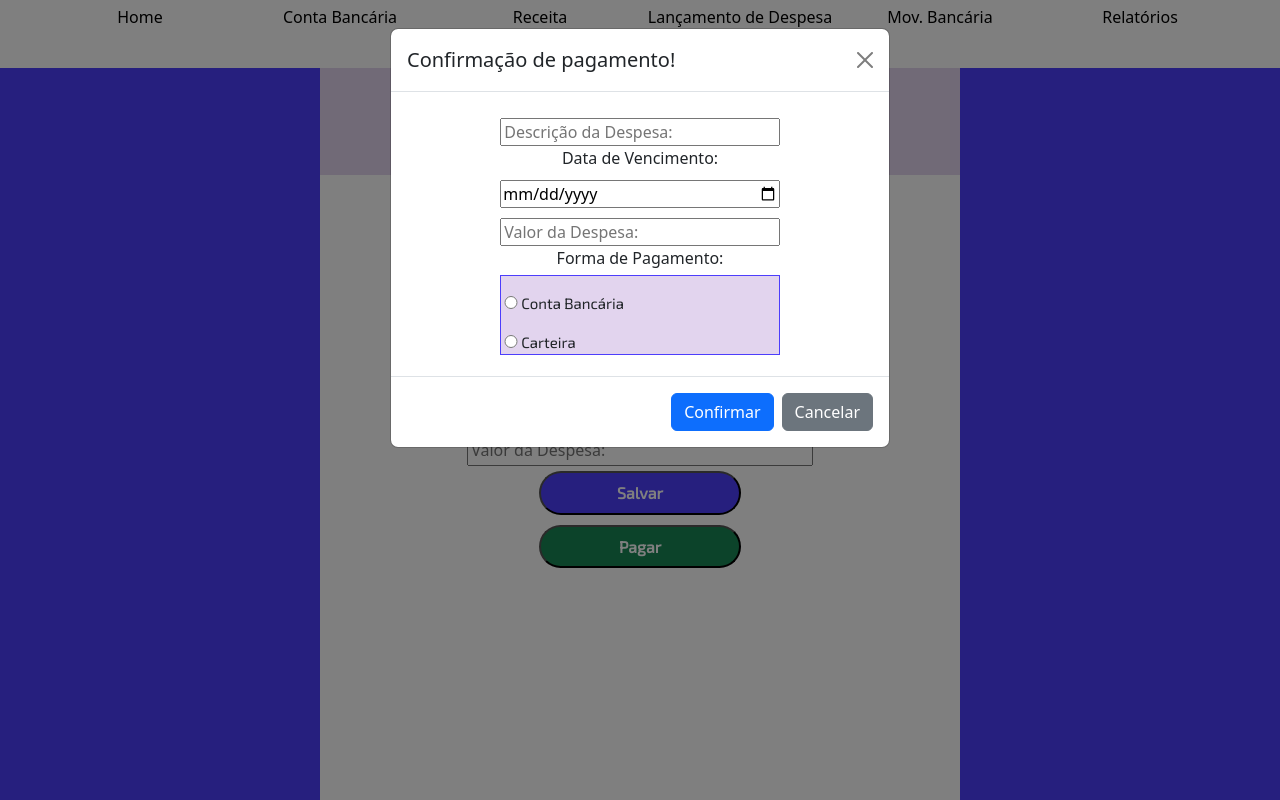
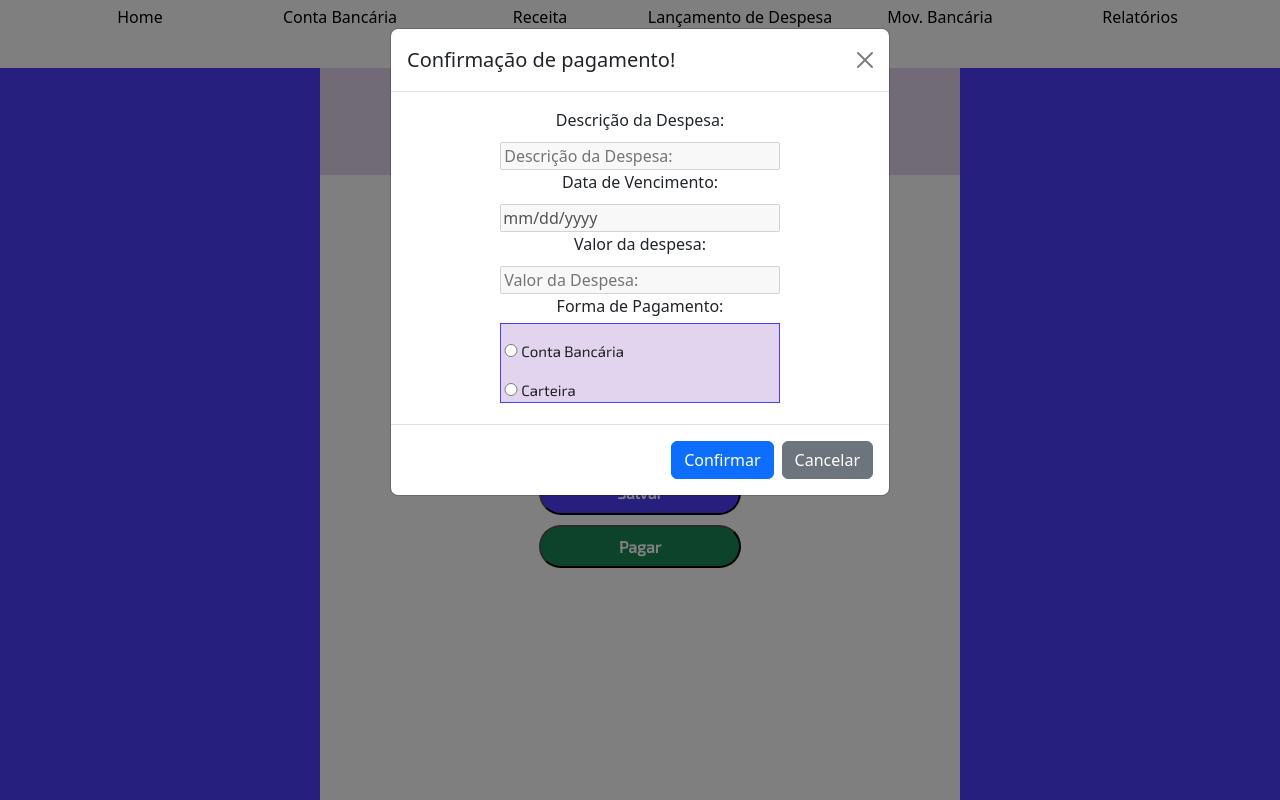
Before and after one commit to jwpires/ProjetoIntegradorSenac, a React (Create React App) app in the folder Projeto Integrador/projeto-cpf/: page /lancamento/Despesa in a window 1280 px wide. Both pictures are taken after a click on the button "Pagar". Built offline with nearby package versions, Linux system fonts and the light colour scheme.

Commit message:
atualizando

```diff
--- a/Projeto Integrador/projeto-cpf/src/components/pages/lancamentoDespesa.tsx
+++ b/Projeto Integrador/projeto-cpf/src/components/pages/lancamentoDespesa.tsx
@@ -3,12 +3,20 @@ import HeaderMenu from '../header/HeaderMenu';
 import { useNavigate } from 'react-router-dom';
 import React, { useState } from 'react';
 import { Button, Modal, ModalHeader, ModalBody, ModalFooter } from 'reactstrap';
+import { func } from 'prop-types';
 
 
 
 function LancamentoDespesa(){
     // Variavel de manipulação de exibição de campos
-    const[show, setShow] = useState(false);
+    const [show, setShow] = useState(false);
+
+    const [descricaoDespesa, setInputDespesa] = useState('');
+    const [grupoDespesa, setInputGrupo] = useState('');
+    const [dataLancamento, setInputLancamento] = useState('');
+    const [dataDespesa, setInputData] = useState('');
+    const [valorDespesa, setInputValor] = useState('');
+
 
 /**------------Manipulação Modal---------------------*/
     const [modal, setModal] = useState(false);
@@ -38,6 +46,40 @@ function LancamentoDespesa(){
         handleClickEscondeBanco();
     }
 
+    function confirmaPagamento() {
+
+
+
+        setInputDespesa('');
+        setInputData('');
+        setInputValor('');
+        toggle();
+        alert('Despesa confirmada com sucesso!');
+        window.location.reload();
+    }
+
+    function validaCamposPreenchidos() {
+        let campos = [];
+
+        if (descricaoDespesa == '') {
+            campos.push('Descrição da Despesa');
+        }
+        if (grupoDespesa == '') {
+            campos.push('Grupo de Despesa');
+        }
+        if (dataLancamento == '') {
+            campos.push('Data de Lançamento');
+        }
+        if (dataDespesa == '') {
+            campos.push('Data de Despesa');
+        }
+        if (valorDespesa == '') {
+            campos.push('Valor da Despesa');
+        }
+
+        return campos;
+    }
+
     return(
         <div className="container-cadDespesa">
             <HeaderMenu exibe={true}></HeaderMenu>
@@ -53,18 +95,20 @@ function LancamentoDespesa(){
                     <div className='divCadBanco'>
 
                         <form action=""  className="cadBanco">
-                            <input type="text" name="" id="" placeholder='Descrição da Despesa:'   />
+                            <input type="text" name="" id="" placeholder='Descrição da Despesa:'  onChange={(e) => setInputDespesa(e.target.value)}   />
                             <div className='adiciona-banco'>
-                                <select name="GrupoDespesa" id="">
-                                    <option value="">Grupo de Despesa</option>
+                                <select name="GrupoDespesa" id="" onChange={(e) => setInputGrupo(e.target.value)}  >
+                                    <option value="" >Grupo de Despesa</option >
+                                    <option value="TESTE1">TESTE1</option>
+                                    <option value="TESTE2">TESTE2</option>
                                 </select>
                                 <button type='button' onClick={handleClickGrupoDespesa}> + </button> {/* Botão servirá para direcionar a tela de cadastro da conta bancária. */}
                             </div>
                             <label>Data de Lançamento:</label>
-                            <input type="date" name="" id="" />
+                            <input type="date" name="" id="" onChange={(e) => setInputLancamento(e.target.value)} />
                             <label>Data de Vencimento:</label>
-                            <input type="date" name="" id="" />
-                            <input type="text" name="" id="" placeholder='Valor da Despesa:'/>
+                            <input type="date" name="" id="" onChange={(e) => setInputData(e.target.value)}/>
+                            <input type="text" name="" id="" placeholder='Valor da Despesa:' onChange={(e) => setInputValor(e.target.value)} />
 
                             {/* <div className='adiciona-banco'>
                                 <select name="Banco" id="">
@@ -88,12 +132,14 @@ function LancamentoDespesa(){
 
 
                                         <form action="" className="cadBanco">
-                                                    <input type="text" name="" id="" placeholder='Descrição da Despesa:' />
+                                            <label >Descrição da Despesa:</label>
+                                            <input type="text" name="" id="" placeholder='Descrição da Despesa:' disabled value={descricaoDespesa}/>
 
                                             <label>Data de Vencimento:</label>
-                                                    <input type="date" name="" id="" />
+                                            <input type="date" name="" id="" value={dataDespesa} disabled/>
 
-                                                    <input type="text" name="" id="" placeholder='Valor da Despesa:'/>
+                                            <label> Valor da despesa:</label>
+                                            <input type="text" name="" id="" placeholder='Valor da Despesa:' value={valorDespesa} disabled/>
 
                                             <label>Forma de Pagamento:</label>
                                                 <div className="raio_group">
@@ -114,7 +160,7 @@ function LancamentoDespesa(){
                                         </form>
                                     </ModalBody>
                                     <ModalFooter>
-                                        <Button color="primary" onClick={toggle}>
+                                        <Button color="primary" onClick={confirmaPagamento}>
                                             Confirmar
                                         </Button>{' '}
                                         <Button color="secondary" onClick={toggle}>
--- a/Projeto Integrador/projeto-cpf/src/components/pages/movimentacaoBancaria.tsx
+++ b/Projeto Integrador/projeto-cpf/src/components/pages/movimentacaoBancaria.tsx
@@ -1,7 +1,10 @@
+
 import HeaderMenu from "../header/HeaderMenu";
 
 
 function MovimentacaoBancaria() {
+
+
 
     return(
         <div className="container-cadDespesa">
```
Lines whose indentation alone changed are shown as unchanged.
